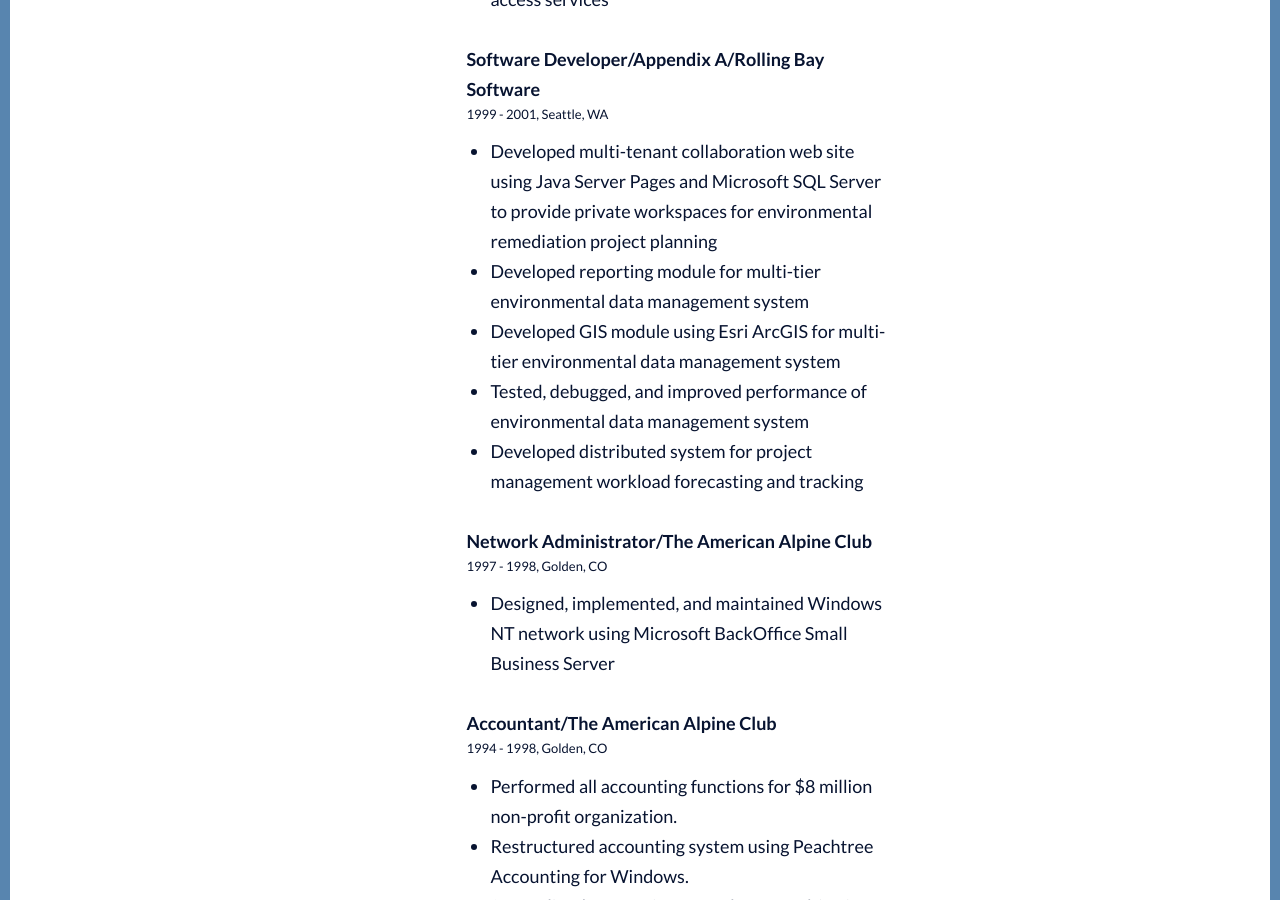
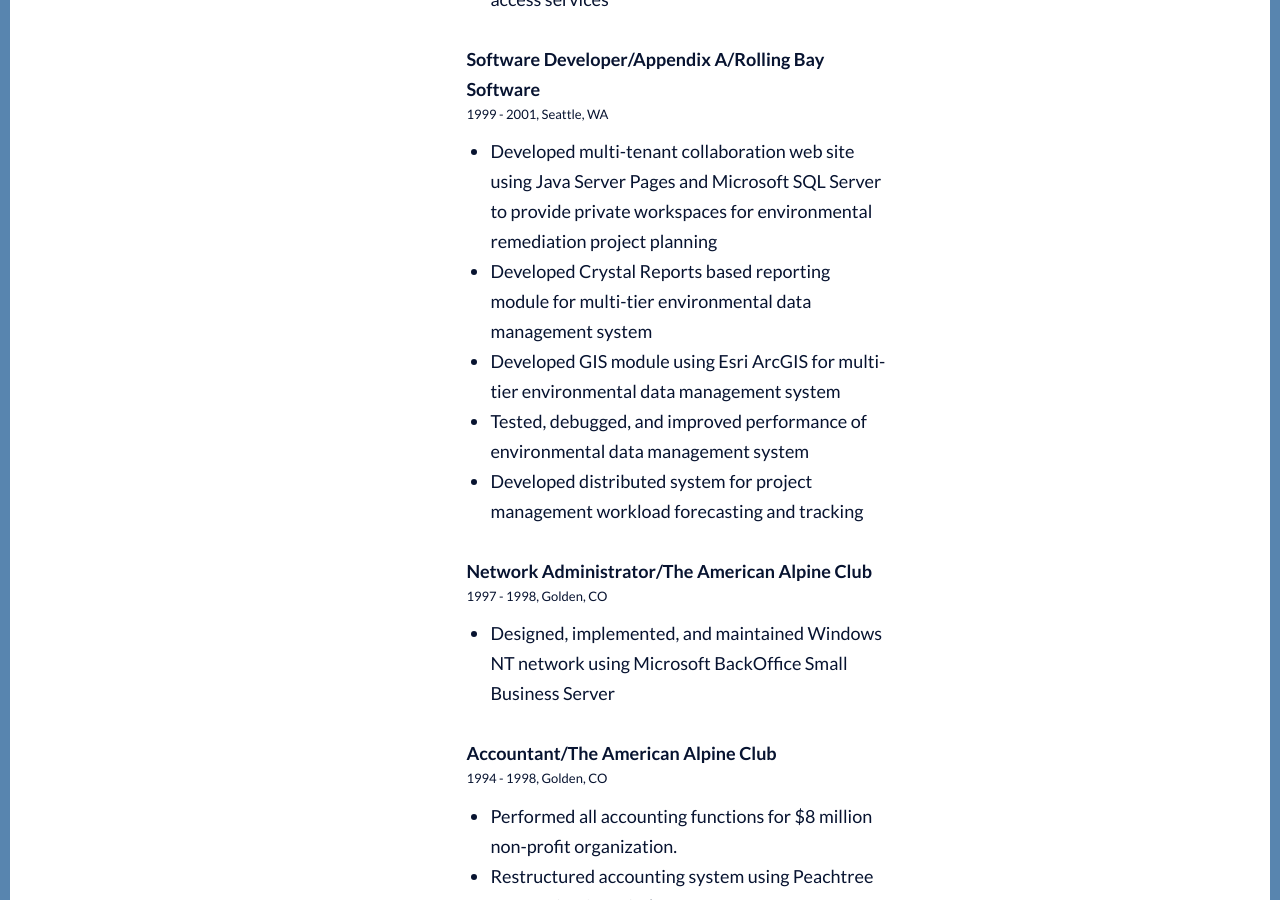
Before and after one commit to warren-gates/warrengates.dev, a Jekyll site: the page built from resume.html, in a window 1280 px wide and 900 px high, scrolled down 1757 px. Built offline with Jekyll 4.4.1, drawn with Linux system fonts in a browser that asks for light colours.

Commit message:
updated experience.yml

```diff
--- a/_config.yml
+++ b/_config.yml
@@ -21,6 +21,7 @@ baseurl: ""
 url: "https://warrengates.dev"
 
 # Favicon
+# favicon.io, font=bilbo, bgcolor=#5885af, font color=#ffffff
 favicon: images/favicon.png
 
 # Site navigation - each item must have a title and a url.
--- a/_data/experience.yml
+++ b/_data/experience.yml
@@ -40,7 +40,7 @@
   location: Seattle, WA
   details:
     - Developed multi-tenant collaboration web site using Java Server Pages and Microsoft SQL Server to provide private workspaces for environmental remediation project planning
-    - Developed reporting module for multi-tier environmental data management system
+    - Developed Crystal Reports based reporting module for multi-tier environmental data management system
     - Developed GIS module using Esri ArcGIS for multi-tier environmental data management system
     - Tested, debugged, and improved performance of environmental data management system
     - Developed distributed system for project management workload forecasting and tracking
--- a/_layouts/default.html
+++ b/_layouts/default.html
@@ -12,7 +12,7 @@ layout: compress
   <link rel="alternate" type="application/rss+xml" title="{{ site.title | escape }} Feed"
     href="{{ '/feed.xml' | absolute_url }}">
   {% if site.favicon and site.favicon != "" %}
-  <link rel="shortcut icon" href="{{ site.favicon | relative_url }}" type="image/png" />
+  <link rel="shortcut icon" href="{{ site.favicon | relative_url }}" />
   {% endif %}
   <!-- Styles -->
 <!--  <link href="https://fonts.googleapis.com/css?family=Lato:400,400i,700,700i%7CNoto+Serif:400,400i,700,700i&display=swap" rel="stylesheet">-->
```
Also changed, not shown: images/favicon.svg (added).
